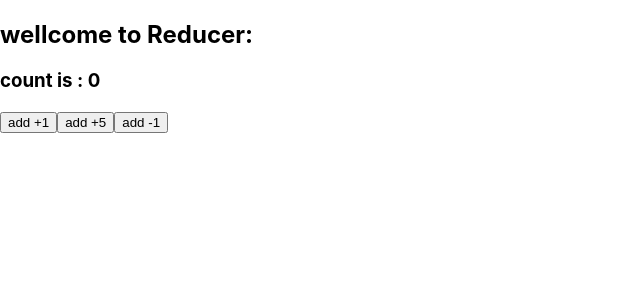
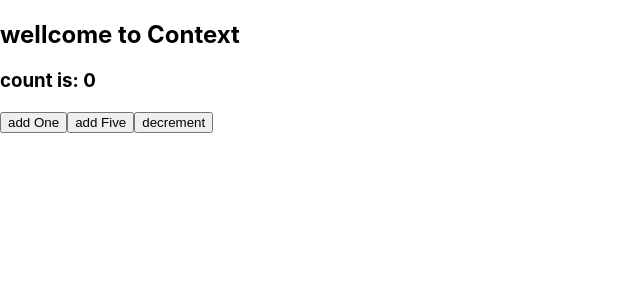
Before and after one commit to elhambanan/ReactShoppingCart, a React (Create React App) app: page / in a window 1280 px wide. Shown: the top 300 px of the page, without its empty margins (0-640 px from the left). Built offline with nearby package versions, Linux system fonts and the light colour scheme.

Commit message:
useContext + usereducer

```diff
--- a/src/App.js
+++ b/src/App.js
@@ -17,6 +17,7 @@ import UseRef from './components/ref/UseRef';
 import CounterProvider from './components/Context/CounterProvider';
 import CounterOne from './components/Context/CounterOne';
 import CountReducer from './components/Reducer/CountReducer';
+import CounterReducerTwo from './components/Reducer/CounterReducerTwo';
 
 
 export const UserContext = React.createContext();
@@ -106,8 +107,9 @@ shouldComponentUpdate(nextProps, nextState){
     return (
       <>
         <CounterProvider>
-          {/* <CounterOne/> */}
-          <CountReducer />
+          <CounterOne/>
+          {/* <CountReducer /> */}
+          {/* <CounterReducerTwo /> */}
         </CounterProvider>
 
             {/* <UseRef /> */}
--- a/src/components/Context/CounterOne.js
+++ b/src/components/Context/CounterOne.js
@@ -6,7 +6,8 @@ const CounterOne = () => {
     // const setCount = useContext(CounterContextDispacher); //setState
 
     const count = useCount();
-    const {addOne, addFive, decrement} = useCountAction();
+    // const {addOne, addFive, decrement} = useCountAction();
+    const dispatch = useCountAction();
 
     // const addOne = (prevCount) => {setCount(prevCount+1) }
     // const addFive = (prevCount) => {setCount(prevCount+5)}
@@ -14,10 +15,9 @@ const CounterOne = () => {
         <div>
             <h2>wellcome to Context</h2>
             <h3>count is: {count}</h3>
-            <button onClick={addOne}>add One</button>
-            <button onClick={addFive}>add Five</button>
-            <button onClick={decrement}>decrement</button>
-
+            <button onClick={() => dispatch({type : "addOne", value : 6})}>add One</button>
+            <button onClick={() => dispatch({type : "addFive", value : 1})}>add Five</button>
+            <button onClick={() => dispatch({type : "decrement", value : 2})}>decrement</button>
         </div>
      );
 }
--- a/src/components/Context/CounterProvider.js
+++ b/src/components/Context/CounterProvider.js
@@ -1,13 +1,28 @@
-import React, { useContext, useState } from "react";
+import React, { useContext, useReducer, useState } from "react";
 
 const CounterContext = React.createContext(); //state
 const CounterContextDispacher = React.createContext(); //setState
 
+const initialState = 0;
+const reducer = (state, action) => {
+    switch(action.type){
+        case "add":
+            return state + action.value ;
+        case "decrement":
+            return state - action.value ;
+        case "reset" :
+            return initialState;
+        default:
+            return state;
+    }
+}
+
 const CounterProvider = ({children}) => {
-    const [count, setCount]= useState(45)
+    // const [count, setCount]= useState(45);
+    const [count, dispatch] = useReducer(reducer, initialState)
     return (
         <CounterContext.Provider value={count}>
-            <CounterContextDispacher.Provider value={setCount}>
+            <CounterContextDispacher.Provider value={dispatch}>
                  {children}
             </CounterContextDispacher.Provider>
         </CounterContext.Provider>
@@ -20,16 +35,20 @@ export default CounterProvider;
 export const useCount = () => useContext(CounterContext);
 
 export const useCountAction = () => {
-    const setCount = useContext(CounterContextDispacher);
-    const addOne = () =>{
-        setCount((prevCount) => prevCount + 1)
-    }
-    const addFive = () => {
-        setCount((prevCount) => prevCount + 5)
-    }
-    const decrement = () => {
-        setCount((prevCount) => prevCount - 1)
-    }
 
-    return {addOne, addFive, decrement}
+    // const setCount = useContext(CounterContextDispacher);
+    return useContext(CounterContextDispacher);
+
+
+    // const addOne = () =>{
+    //     setCount((prevCount) => prevCount + 1)
+    // }
+    // const addFive = () => {
+    //     setCount((prevCount) => prevCount + 5)
+    // }
+    // const decrement = () => {
+    //     setCount((prevCount) => prevCount - 1)
+    // }
+
+    // return {addOne, addFive, decrement}
 }
--- a/src/components/Reducer/CountReducer.js
+++ b/src/components/Reducer/CountReducer.js
@@ -1,15 +1,26 @@
 import { useReducer} from "react";
 
-const initialState = 0;
+const initialState = {
+    firstCounter : 0,
+    secondeCounter : 0
+};
 
 const reducer = (state, action) => {
-    switch(action){
+    console.log(state, action)
+    switch(action.type){
         case "addOne":
-            return state+1;
-        case "addFive" :
-            return state+5
+            return {...state, firstCounter : state.firstCounter+ action.value};
         case "decrement":
-            return state-1;
+            return {...state, firstCounter : state.firstCounter- action.value};
+
+        case "addOne2":
+            return {...state, secondeCounter : state.secondeCounter+ action.value};
+        case "decrement2":
+            return {...state, secondeCounter : state.secondeCounter- action.value};
+
+
+        case "reset" :
+            return initialState;
         default:
             return state;
     }
@@ -27,14 +38,26 @@ const CounterOne = () => {
 
 
     const [count, dispatch] = useReducer(reducer, initialState)
+    // state = {}
+    // action = {}
 
+    // multiple state ?
     return (
         <div>
             <h2>wellcome to Reducer:</h2>
-            <h3>count is : {count}</h3>
-            <button onClick={() => dispatch("addOne")}>add +1</button>
-            <button onClick={() => dispatch("addFive")}>add +5</button>
-            <button onClick={() => dispatch("decrement")}>add -1</button>
+
+            <div>
+                <h3>count one is : {count.firstCounter}</h3>
+                <button onClick={() => dispatch({type : "addOne", value :6})}>add</button>
+                <button onClick={() => dispatch({type : "decrement", value :1})}>minuse</button>
+                <button onClick={() => dispatch({type : "reset"})}>Reset</button>
+            </div>
+            <div>
+                <h3>count two is : {count.secondeCounter}</h3>
+                <button onClick={() => dispatch({type : "addOne2", value :1})}>add2</button>
+                <button onClick={() => dispatch({type : "decrement2", value :5})}>minuse2</button>
+                <button onClick={() => dispatch({type : "reset"})}>Reset</button>
+            </div>
         </div>
      );
 }
--- /dev/null
+++ b/src/components/Reducer/CounterReducerTwo.js
@@ -0,0 +1,43 @@
+import { useReducer} from "react";
+
+const initialState = 0
+
+const reducer = (state, action) => {
+    console.log(state, action)
+    switch(action.type){
+        case "add":
+            return state + action.value ;
+        case "decrement":
+            return state - action.value ;
+        case "reset" :
+            return initialState;
+        default:
+            return state;
+    }
+}
+
+const CounterReducerTwo = () => {
+    const [count, dispatch] = useReducer(reducer, initialState)
+    const [countTwo, dispatchTwo] = useReducer(reducer, initialState)
+
+    return (
+        <div>
+            <h2>wellcome to multiple Reducer:</h2>
+            <div>
+                <h3>count one is : {count}</h3>
+                <button onClick={() => dispatch({type : "add", value :6})}>add</button>
+                <button onClick={() => dispatch({type : "decrement", value :1})}>minuse</button>
+                <button onClick={() => dispatch({type : "reset"})}>Reset</button>
+
+            </div>
+            <div>
+                <h3>count two is : {countTwo}</h3>
+                <button onClick={() => dispatchTwo({type : "add", value :1})}>add2</button>
+                <button onClick={() => dispatchTwo({type : "decrement", value :5})}>minuse2</button>
+                <button onClick={() => dispatchTwo({type : "reset"})}>Reset</button>
+            </div>
+        </div>
+     );
+}
+
+export default CounterReducerTwo;
```
